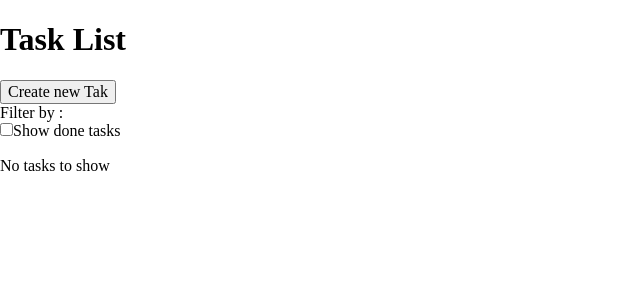
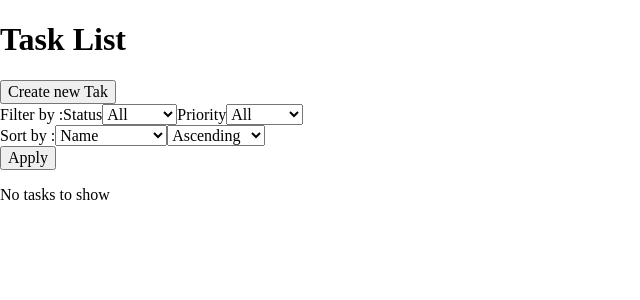
Before and after one commit to gbeldilmi/projet-cwa, an Angular app: page / in a window 1280 px wide. Shown: the top 300 px of the page, without its empty margins (0-640 px from the left). Built offline with nearby package versions, Linux system fonts and the light colour scheme.

Commit message:
Add sort feature

```diff
--- a/src/app/list/list.component.html
+++ b/src/app/list/list.component.html
@@ -2,25 +2,49 @@
 <div class="cmd-panel">
   <button (click)="create()">Create new Tak</button>
   <div>
-    <label>Filter by :</label>
-    <!--
-      Todo
-    -->
+    <div>
+      <label>Filter by :</label>
+      <label for="status">Status</label>
+      <select name="status" id="status">
+        <option value="All">All</option>
+        <option value="Pending">Pending</option>
+        <option value="Done">Done</option>
+      </select>
+      <label for="priority">Priority</label>
+      <select name="priority" id="priority">
+        <option value="All">All</option>
+        <option value="High">High</option>
+        <option value="Medium">Medium</option>
+        <option value="Low">Low</option>
+      </select>
+    </div>
+    <div>
+      <label for="attr">Sort by :</label>
+      <select name="attr" id="attr">
+        <option value="name">Name</option>
+        <option value="priority">Priority</option>
+        <option value="dueDate">Due Date</option>
+        <option value="creationDate">Creation Date</option>
+      </select>
+      <select name="order" id="order">
+        <option value="asc">Ascending</option>
+        <option value="desc">Descending</option>
+      </select>
+    </div>
+    <button (click)="sort()">Apply</button>
   </div>
-  <input type="checkbox" name="show-done" id="show-done">
-  <label for="show-done">Show done tasks</label>
 </div>
 <div class="list-container">
   <button
-    *ngFor="let task of this.tasks; let i = index"
-    (click)="details(i)"
+    *ngFor="let task of this.tasks"
+    (click)="details(task[0])"
     class="task-container">
-    <h2>{{task.name}}</h2>
-    <p>{{task.description}}</p>
-    <p>{{task.priority}}</p>
-    <p>{{task.status}}</p>
-    <p>{{task.dueDate}}</p>
-    <p>{{task.creationDate}}</p>
+    <h2>{{task[1].name}}</h2>
+    <p>{{task[1].description}}</p>
+    <p>{{task[1].priority}}</p>
+    <p>{{task[1].status}}</p>
+    <p>{{task[1].dueDate}}</p>
+    <p>{{task[1].creationDate}}</p>
   </button>
   <p *ngIf="this.tasks.length === 0">No tasks to show</p>
 </div>
--- a/src/app/list/list.component.ts
+++ b/src/app/list/list.component.ts
@@ -9,10 +9,15 @@ import { Router } from '@angular/router';
   providers: [ManagerService]
 })
 export class ListComponent {
-  tasks: Array<Task>;
-
+  tasks: Array<[number, Task]>;
+  allTasks: Array<[number, Task]>;
   constructor(private manager: ManagerService, private router: Router) {
-    this.tasks = manager.getTasks();
+    let t = manager.getTasks();
+    this.allTasks = [];
+    for (let i = 0; i < t.length; i++) {
+      this.allTasks.push([i, t[i]]);
+    }
+    this.tasks = this.allTasks;
   }
   details(task_id: number) {
     this.manager.setSelectedTaskId(task_id);
@@ -21,4 +26,23 @@ export class ListComponent {
   create() {
     this.router.navigate(['/create']);
   }
+  sort() {
+    let t = this.allTasks;
+    let s = (<HTMLInputElement>document.getElementById('status')).value;
+    if (s != 'All') {
+      t = t.filter(x => x[1].status == s);
+    }
+    let p = (<HTMLInputElement>document.getElementById('priority')).value;
+    if (p != 'All') {
+      t = t.filter(x => x[1].priority == p);
+    }
+    let a = (<HTMLInputElement>document.getElementById('attr')).value as keyof Task;
+    let o = (<HTMLInputElement>document.getElementById('order')).value == 'asc' ? -1 : 1;
+    if (a == 'priority') o = -o;
+    t.sort((x, y) => {
+      if (x[1][a] < y[1][a]) return o;
+      return -o;
+    });
+    this.tasks = t;
+  }
 }
```
